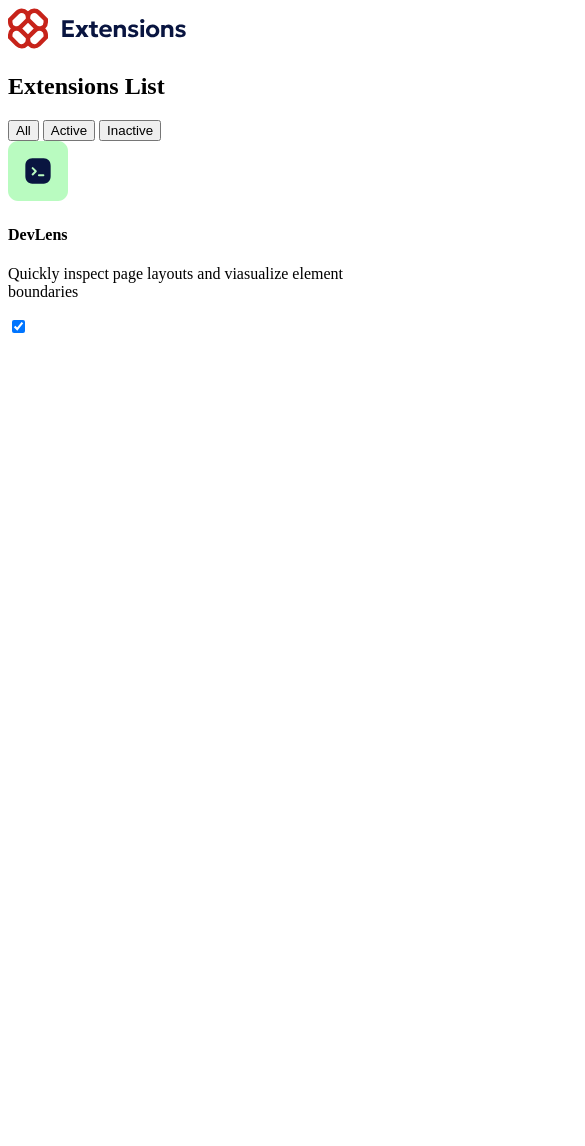
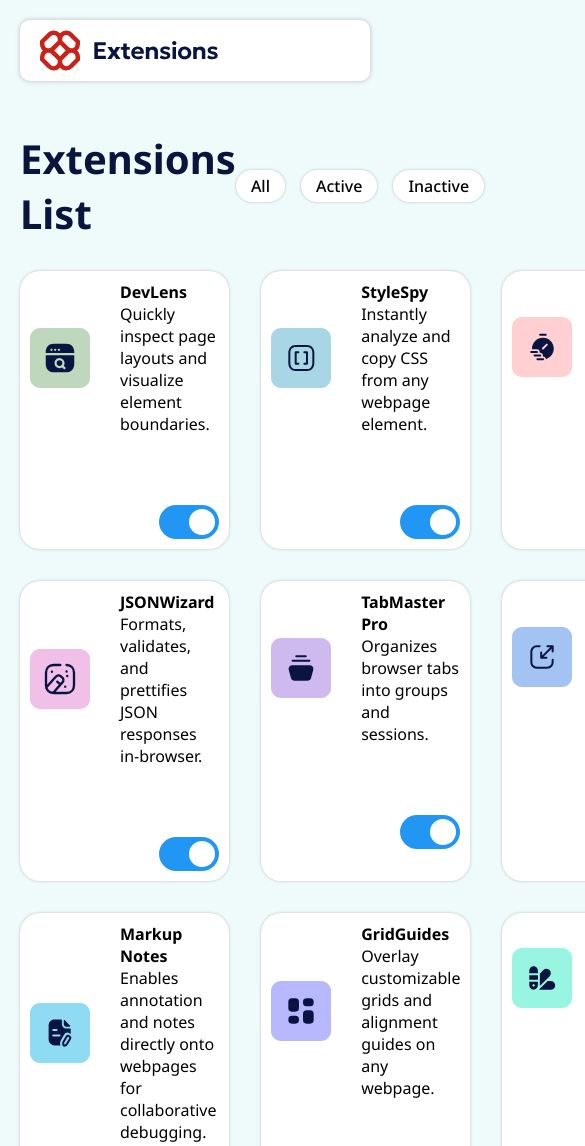
Before and after one commit to surya-prabhat/browser-extension-manager, a plain HTML site: page index.html in a window 390 px wide. Shown: the top 1146 px of the page, 585 px wide, since content can reach past the window. Before the commit the page ends 844 px from the top, so only its background shows below. Drawn offline with nearby package versions, Linux system fonts and the light colour scheme.

Commit message:
logic in place, skipping animations and mobile layout for now

```diff
--- a/app.js
+++ b/app.js
@@ -0,0 +1,123 @@
+document.addEventListener("DOMContentLoaded", () => {
+    const cardComponent = document.querySelector(".extension-cards")
+
+
+
+    const cardLoader = async () => {
+        const cardData = await axios.get("data.json")
+
+        for (let i of cardData.data) {
+            cardComponent.innerHTML +=
+                `
+                    <div class="main-card">
+                        <div class="card-desc">
+                            <img src="${i.logo}" alt="">
+                            <div class="description">
+                                <h4 class="extension-heading">${i.name}</h4>
+                                <p class="extension-desc">${i.description}</p>
+                            </div>
+                        </div>
+
+                        <label class="switch">
+                            <input type="checkbox" ${i.isActive ? 'checked' : ''}>
+                            <span class="slider round"></span>
+                        </label>
+                    </div>
+                    `
+
+        }
+
+
+
+        const mainCards = document.querySelectorAll(".main-card")
+        let mode = "active"
+
+        // function for active button
+        function activeDisplayAll() {
+            mode = "active"
+            for (const mainCard of mainCards) {
+                const cardSwitch = mainCard.querySelector(".switch input")
+                if (cardSwitch && cardSwitch.checked === false) {
+                    mainCard.classList.add("main-card-inactive")
+                } else {
+                    mainCard.classList.remove("main-card-inactive")
+                }
+            }
+        }
+
+        // function for inactive button
+        function inactiveDisplayAll() {
+            mode = "inactive"
+            for (const mainCard of mainCards) {
+                const cardSwitch = mainCard.querySelector(".switch input")
+                if (cardSwitch && cardSwitch.checked === true) {
+                    mainCard.classList.add("main-card-inactive")
+                } else {
+                    mainCard.classList.remove("main-card-inactive")
+                }
+            }
+        }
+
+        // function for all button
+        function allDisplay() {
+            mode = "all"
+            for (const mainCard of mainCards) {
+                mainCard.classList.remove("main-card-inactive")
+            }
+        }
+
+        // function for updating display when checkbox is triggered
+        for (const mainCard of mainCards) {
+            const cardSwitch = mainCard.querySelector(".switch input")
+
+            function updateDisplay() {
+                if (mode === "active") {
+                    if (cardSwitch.checked === false) {
+                        mainCard.classList.add("main-card-inactive")
+                    }
+                    else {
+                        mainCard.classList.remove("main-card-inactive")
+                    }
+                }
+                else if (mode === "inactive") {
+                    if (cardSwitch.checked === true) {
+                        mainCard.classList.add("main-card-inactive")
+                    }
+                    else {
+                        mainCard.classList.remove("main-card-inactive")
+                    }
+                }
+                // Do nothing if mode is "all"
+            }
+
+            if (cardSwitch) {
+                cardSwitch.addEventListener("change", () => {
+                    if (mode !== "all") {
+                        updateDisplay()
+                    }
+                })
+            }
+        }
+
+        const activeButton = document.querySelector("#active-button")
+        activeButton.addEventListener("click", () => {
+            activeDisplayAll()
+        })
+
+        const inactiveButton = document.querySelector("#inactive-button")
+        inactiveButton.addEventListener("click", () => {
+            inactiveDisplayAll()
+        })
+
+        const allButton = document.querySelector("#all-button")
+        allButton.addEventListener("click", () => {
+            allDisplay()
+        })
+
+        // console.dir(cardSwitch)
+
+    }
+
+    cardLoader()
+
+})
--- a/index.html
+++ b/index.html
@@ -10,6 +10,11 @@
 
   <title> Browser extensions manager UI</title>
   <link rel="stylesheet" href="style.css">
+
+  <link rel="preconnect" href="https://fonts.googleapis.com">
+  <link rel="preconnect" href="https://fonts.gstatic.com" crossorigin>
+  <link href="https://fonts.googleapis.com/css2?family=Noto+Sans:ital,wght@0,100..900;1,100..900&display=swap"
+    rel="stylesheet">
 
 </head>
 
@@ -40,24 +45,17 @@
       </svg>
     </header>
     <!-- extensions list -->
-     <div class="toggle-section">
+    <div class="toggle-section">
       <h2 class="heading">Extensions List</h2>
       <div class="toggle-buttons">
-        <button class="all-button">All</button>
-        <button class="active-button">Active</button>
-        <button class="inactive-button">Inactive</button>
+        <button class="toggle-switch" id="all-button">All</button>
+        <button class="toggle-switch" id="active-button">Active</button>
+        <button class="toggle-switch" id="inactive-button">Inactive</button>
       </div>
-     </div>
-     <div class="extension-cards">
-      <div class="card-desc">
-        <img src="assets\images\logo-console-plus.svg" alt="">
-        <div class="description">
-          <h4 class="extension-heading">DevLens</h4>
-          <P class="extension-desc">Quickly inspect page layouts and viasualize element boundaries</P>
-        </div>
-      </div>
-      <input type="checkbox" checked>
-     </div>
+    </div>
+    <div class="extension-cards">
+
+    </div>
   </div>
 
   <!-- JS and axios -->
--- a/style.css
+++ b/style.css
@@ -0,0 +1,185 @@
+:root {
+    --body-bg: rgb(239, 251, 251);
+    --card-color: #fff;
+    --mode-toggle-button: rgb(238, 238, 238);
+    --mode-toggle-button-hover: rgb(198, 197, 201);
+    --heading: rgb(10, 21, 62);
+    --button-font-color: #000;
+    --button-active-state: rgb(199, 35, 26);
+    --button-hover: rgb(246, 250, 253);
+    --box-shadow: rgb(187, 186, 186);
+
+}
+
+body.darkmode {
+    --body-bg: rgb(9, 19, 55);
+    --card-color: rgb(235, 242, 255);
+    --mode-toggle-button: rgb(51, 56, 77);
+    --mode-toggle-button-hover: rgb(198, 197, 201);
+    --heading: rgb(250, 254, 253);
+    --button-font-color: #000000;
+    --button-active-state: rgb(199, 35, 26);
+    --button-hover: rgb(82, 87, 103);
+
+}
+
+
+
+* {
+    margin: 0px;
+    padding: 0px;
+    box-sizing: border-box;
+    font-family: "Noto Sans", sans-serif;
+}
+
+
+
+body {
+    min-width: 100vw;
+    min-height: 100vh;
+    background-color: var(--body-bg);
+}
+
+.max-content-border {
+    max-width: 1440px;
+    width: 100%;
+    margin: 0 auto;
+    padding: 20px;
+}
+
+header {
+    /* border: 1px solid red; */
+    padding: 10px 20px;
+    display: flex;
+    border-radius: 10px;
+    background-color: var(--card-color);
+    box-shadow: 0px 0px 5px var(--box-shadow);
+    margin-bottom: 50px;
+}
+
+.toggle-section {
+    display: flex;
+    justify-content: space-between;
+    align-items: center;
+    margin-bottom: 30px;
+}
+
+.heading {
+    font-size: 2.5rem;
+    color: var(--heading);
+    font-weight: 700;
+}
+
+.toggle-buttons {
+    display: flex;
+    gap: 1rem;
+}
+
+.toggle-switch {
+    padding: 5px 15px;
+    border-radius: 100px;
+    border-style: none;
+    font-weight: 500;
+    background-color: var(--card-color);
+    color: var(--button-font-color);
+    box-shadow: 0px 0px 3px var(--box-shadow);
+    font-size: 1rem;
+}
+
+.main-card {
+    /* border: 1px solid red; */
+    max-width: 450px;
+    padding: 10px;
+    display: flex;
+    flex-direction: column;
+    border-radius: 20px;
+    background-color: var(--card-color);
+    box-shadow: 0px 0px 3px var(--box-shadow);
+}
+
+.extension-cards {
+    display: grid;
+    grid-template-columns: repeat(3, 1fr);
+    gap: 2rem;
+}
+
+.card-desc {
+    display: flex;
+    gap: 1.875rem;
+    margin-bottom: 4.375rem;
+}
+
+/* toggle switch */
+
+/* The switch - the box around the slider */
+.switch {
+  position: relative;
+  display: inline-block;
+  width: 60px;
+  height: 34px;
+}
+
+/* Hide default HTML checkbox */
+.switch input {
+  opacity: 0;
+  width: 0;
+  height: 0;
+}
+
+/* The slider */
+.slider {
+  position: absolute;
+  cursor: pointer;
+  top: 0;
+  left: 0;
+  right: 0;
+  bottom: 0;
+  background-color: #ccc;
+  -webkit-transition: .4s;
+  transition: .4s;
+}
+
+.slider:before {
+  position: absolute;
+  content: "";
+  height: 26px;
+  width: 26px;
+  left: 4px;
+  bottom: 4px;
+  background-color: white;
+  -webkit-transition: .4s;
+  transition: .4s;
+}
+
+input:checked + .slider {
+  background-color: #2196F3;
+}
+
+input:focus + .slider {
+  box-shadow: 0 0 1px #2196F3;
+}
+
+input:checked + .slider:before {
+  -webkit-transform: translateX(26px);
+  -ms-transform: translateX(26px);
+  transform: translateX(26px);
+}
+
+/* Rounded sliders */
+.slider.round {
+  border-radius: 34px;
+}
+
+.slider.round:before {
+  border-radius: 50%;
+}
+
+.switch {
+    margin-left: auto;
+}
+
+/* end of toggle switch */
+
+.main-card-inactive {
+    display: none;
+}
```
